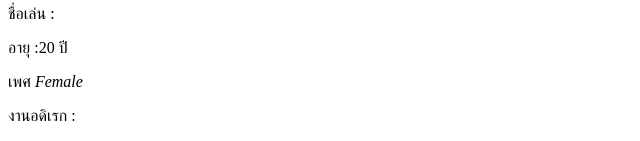
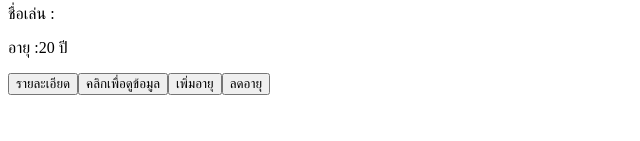
Before and after one commit to pitchamint/my-vue-learning, a Vue app: page / in a window 1280 px wide. Shown: the part 279-420 px from the top of the page, without its empty margins (0-640 px from the left). Built offline with nearby package versions, Linux system fonts and the light colour scheme; the HTML template or start-up script is replaced by a standard one.

Commit message:
[UPDATE] v-show

```diff
--- a/src/App.vue
+++ b/src/App.vue
@@ -14,6 +14,7 @@
     name: 'HTML',
     level: 'Expert'
   })
+const isVisible = ref(false)
 
 let nickname = ref('')
 const setNickName = (event: Event) => {
@@ -39,6 +40,10 @@
 const decrementAge = (ageDec: number) => {
   age.value -= ageDec
 }
+
+const toggleVisible = () => {
+  isVisible.value = !isVisible.value
+}
 </script>
 
 <template>
@@ -54,6 +59,8 @@
     <p>ชื่อ - สกุล : {{ getFullName() }}</p>
     <p>ชื่อเล่น : {{ nickname }}</p>
     <p>อายุ :{{ age }} ปี</p>
+    <button @click="toggleVisible">รายละเอียด</button>
+    <article v-show="isVisible">
       <p>เพศ <span v-html="gender"></span></p>
       <p v-if="hobbies.length === 0">ไม่มีงานอดิเรก</p>
       <div v-else>
@@ -62,12 +69,13 @@
           <li v-for="h in hobbies" :key="h">{{ h }}</li>
         </ul>
       </div>
-
       <p>ทักษะ : </p>
       <ul>
         <li> ภาษาโปรแกรม : {{ skill.name }}</li>
         <li> ระดับ : {{ skill.level }}</li>
       </ul>
+    </article>
+
 
     <button @click="showInfo">คลิกเพื่อดูข้อมูล</button>
     <button @click="incrementAge(10)">เพิ่มอายุ</button>
```
Lines whose indentation alone changed are shown as unchanged.
